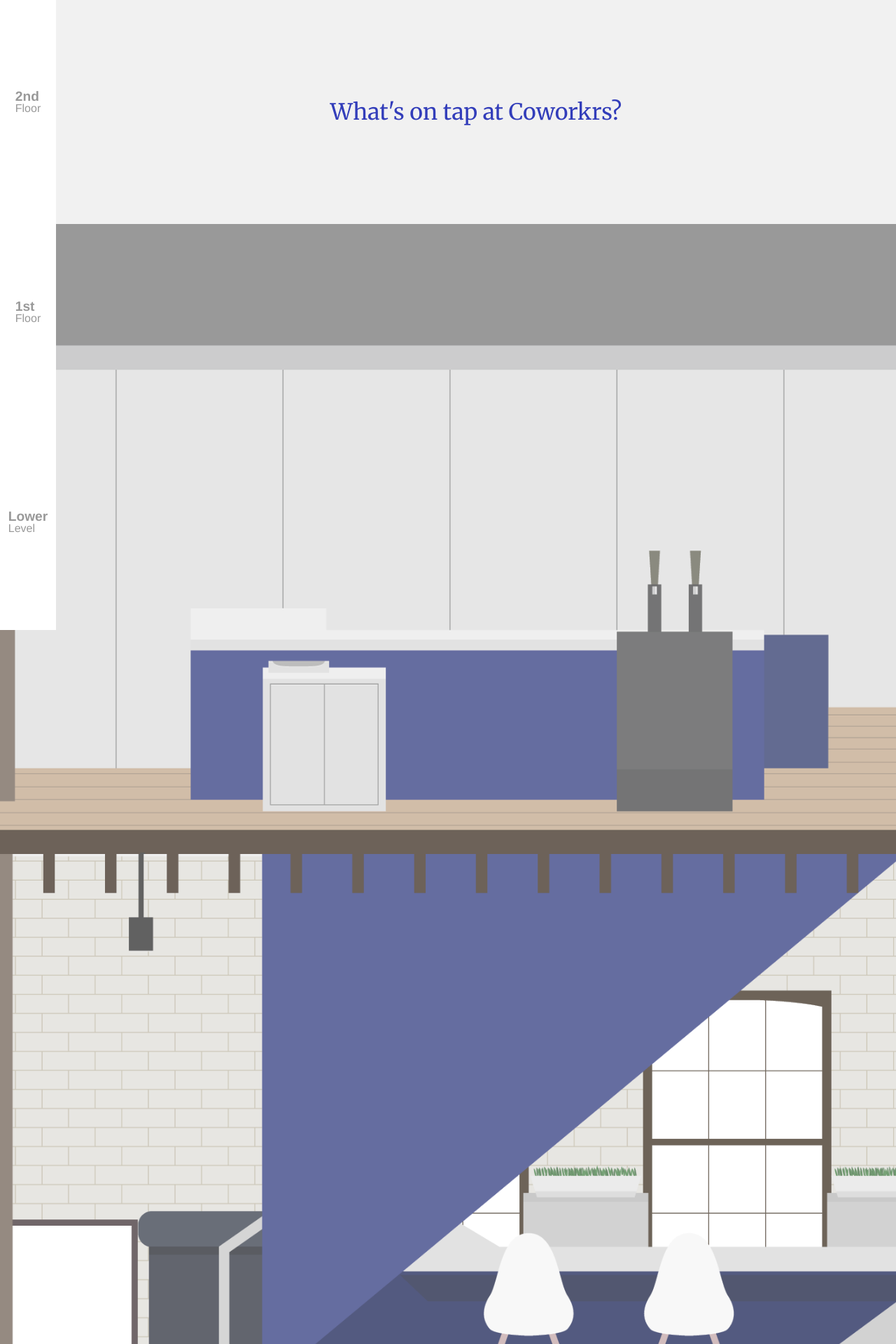
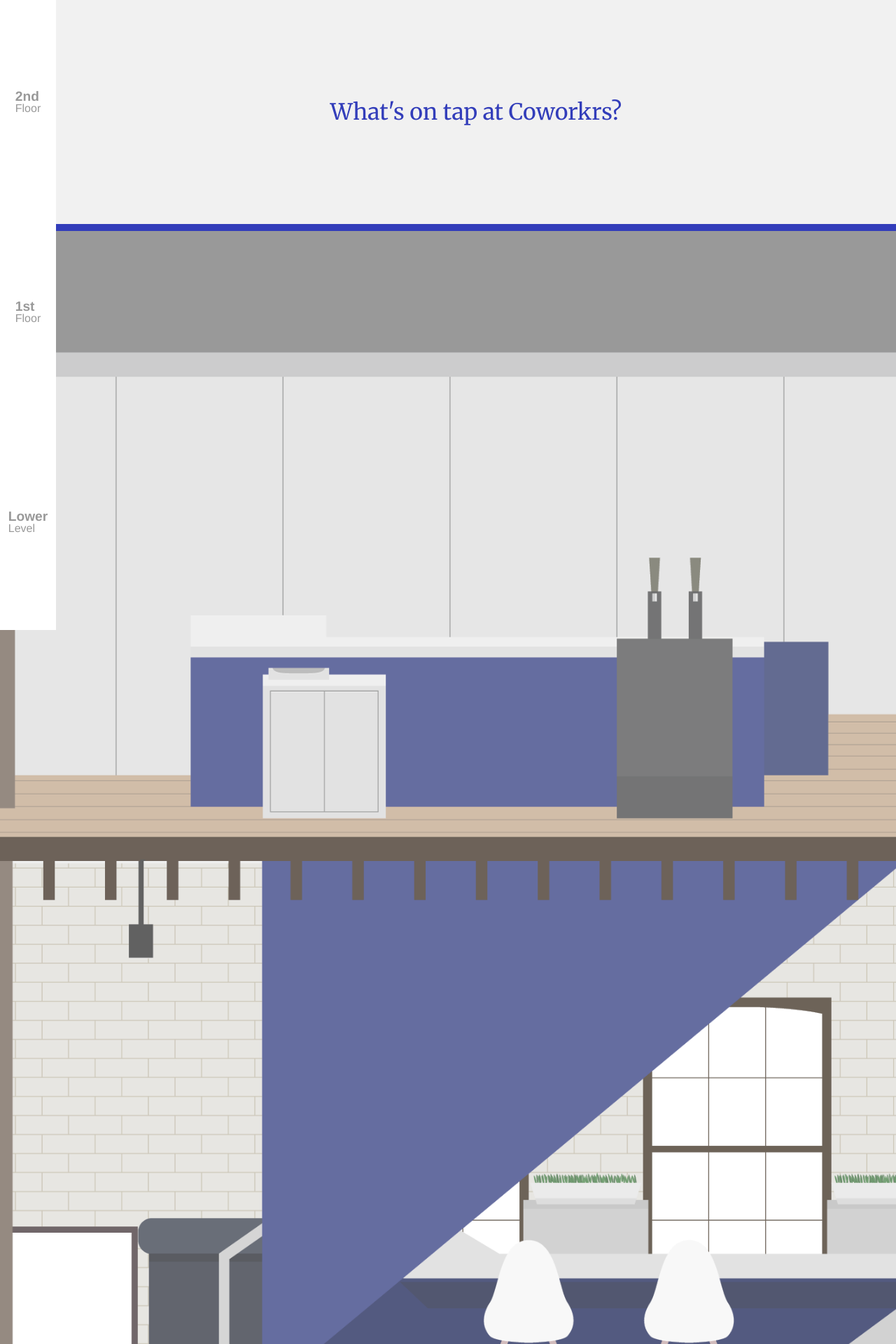
Before and after one commit to theReboot/cobrewrs, a Jekyll site: the page built from index.html, in a window 1280 px wide. Shown: the top 1920 px of the page at 70% size. Built offline with Jekyll 4.4.1, drawn with Linux system fonts in a browser that asks for light colours; comment, search, counter and statistics services are not loaded.

Commit message:
Added blue border to second floor section

```diff
--- a/css/main.scss
+++ b/css/main.scss
@@ -31,6 +31,7 @@ section {
   &.secondFloor {
     background-image: url('../img/2fl_flat.png');
     margin-top: $introHeight;
+    border-top: 10px solid $blue;
 
     @include breakpoint(baby-bear) {
       margin-top: 0;
```
